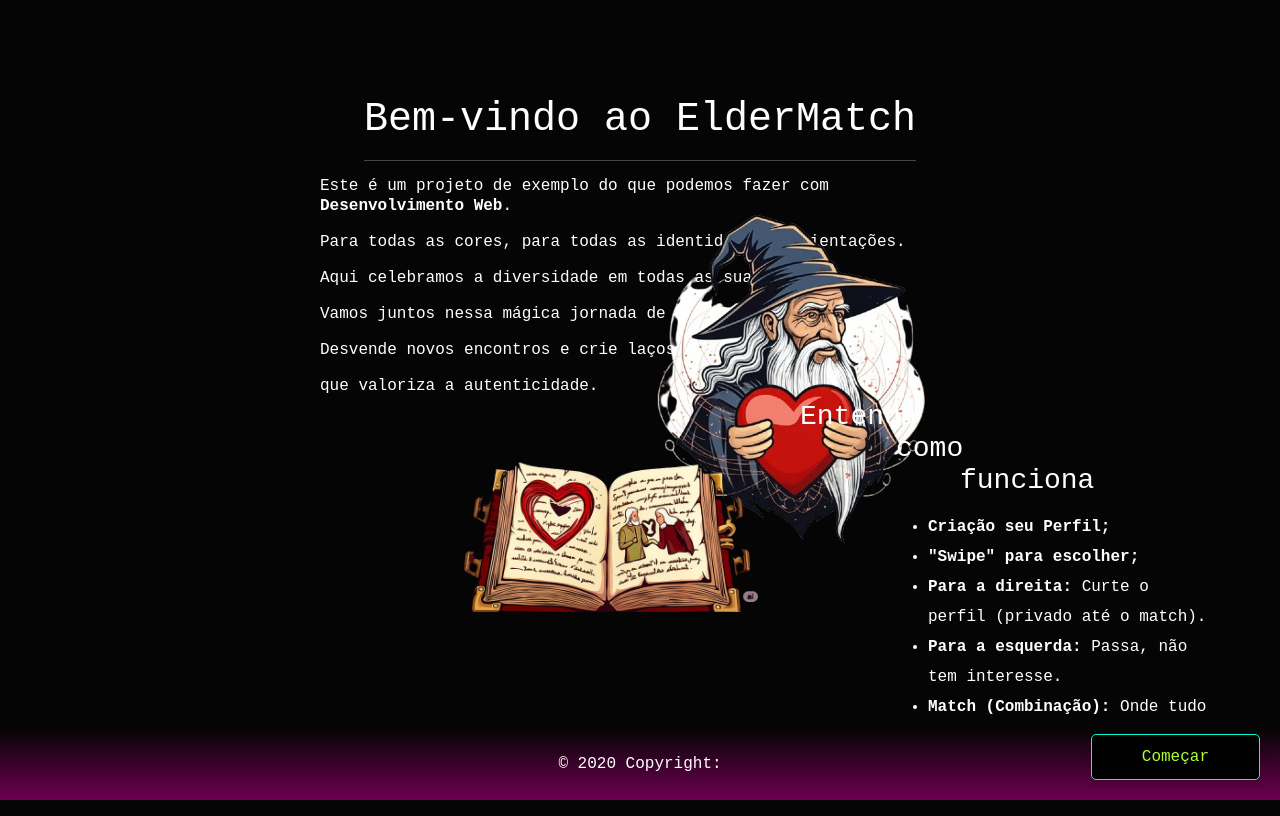
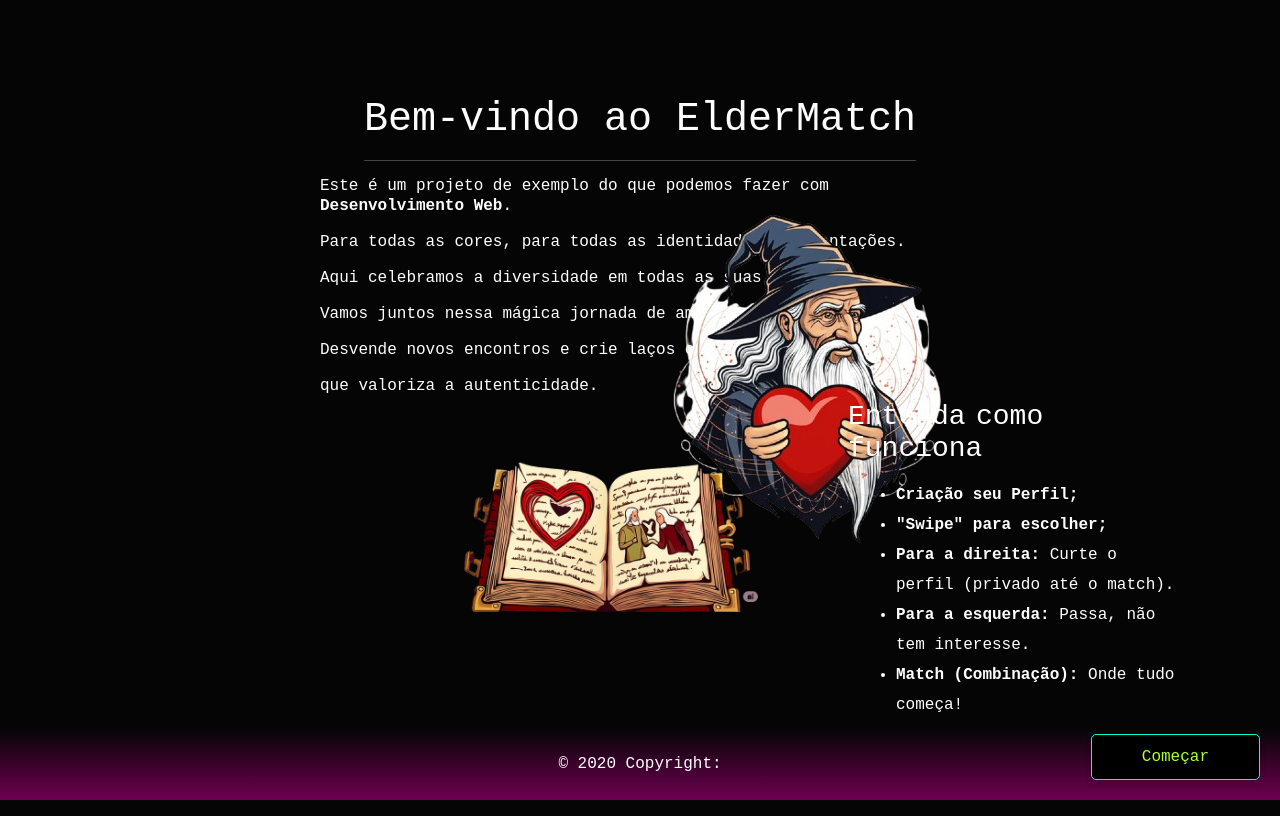
Before and after one commit to gbschaves/DesenvolvimentoWeb, a website: page index.html in a window 1280 px wide. Drawn offline with nearby package versions, Linux system fonts and the light colour scheme.

Commit message:
Altualizações
Realizado ajustes no layout e incluso a pagina de cadastro

```diff
--- a/css/globals.css
+++ b/css/globals.css
@@ -18,32 +18,32 @@
 .conteudo {
   line-height: 30px;
   padding-top: 21rem;
-  right: 22rem;
+  right: 23rem;
 }
 
 .entenda {
   position: absolute;
   margin-top: 4rem;
-  left: 50rem;
+  left: 53rem;
 }
 
 .como {
   position: absolute;
-  margin-top: 6rem;
-  left: 56rem;
+  margin-top: 4rem;
+  left: 61rem;
 }
 
 .funciona {
   position: absolute;
-  margin-top: 8rem;
-  left: 60rem;
+  margin-top: 6rem;
+  left: 53rem;
 }
 
 
 #botao {
   position: fixed;
-      bottom: 20px;  /* distância do botão em relação ao rodapé */
-      right: 20px;   /* distância do botão em relação à borda direita */
+      bottom: 20px;
+      right: 20px;
       background-color: black;
       color: greenyellow;
       border: 1px solid rgb(0, 255, 213);
@@ -65,16 +65,16 @@ footer {
 
 .logo {
   top: 8rem;
-  right: 15rem;
+  right: 14rem;
 }
 
 .lista {
   position: absolute;
-  top: 31rem;
-  left: 57rem;
+  top: 29rem;
+  left: 55rem;
   width: 20rem;
   height: 20rem;
-  background-color: #050505;
+  background-color: transparent;
   border-radius: 10px;
   padding: 1rem;
 }
@@ -106,7 +106,7 @@ button::after {
   --move5: inset(45% 0 6% 0);
   --move6: inset(14% 0 61% 0);
   clip-path: var(--move1);
-  content: "Começar";
+  content: "x$%#!@";
   position: absolute;
   top: 0;
   left: 0;
--- a/index.html
+++ b/index.html
@@ -59,7 +59,7 @@
         </section>
 
 
-<div class="conteudo ">
+      <div class="conteudo ">
        <h3 class="entenda">Entenda</h3>
        <h3 class="como">como</h3>
         <h3 class="funciona">funciona</h3>
@@ -85,7 +85,7 @@
         </div>
       </section>
     </article>
-      <button id="botao">Começar</button>
+    <a href="./cadastro.html"><button id="botao">Começar</button></a>
     </main>
 
     <footer class="text-center">
```
Also changed, not shown: cadastro.html (added, +11 -0 lines).
